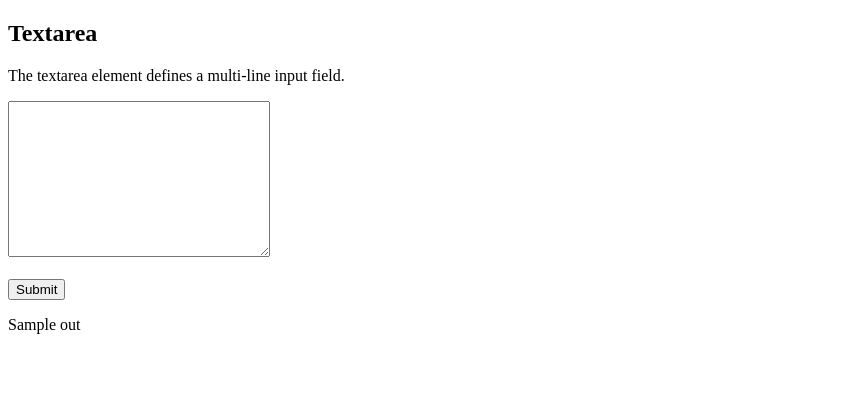
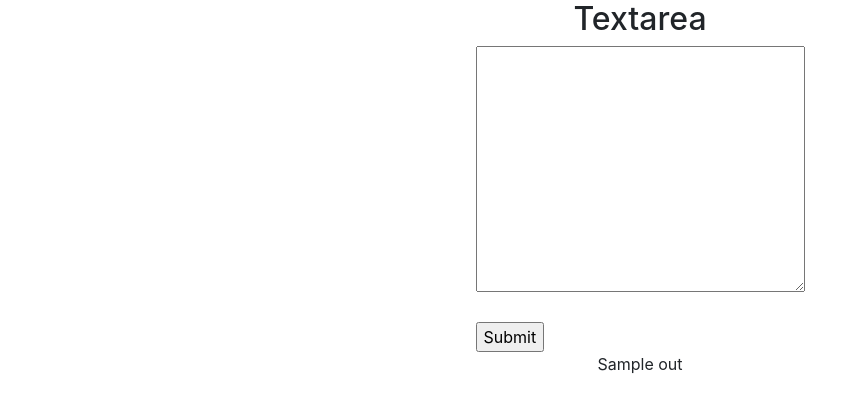
Before and after one commit to AlterLang/alter-sandbox, a Flask app: template templates/index.html in a window 1280 px wide. Shown: the top 413 px of the page, without its empty margins (0-860 px from the left). Run offline with Flask 2, Linux system fonts and the light colour scheme; the template is opened without the code that fills it: most values are stand-ins (such as "Sample title", 1, 10 or a date in 2020); some libraries are stand-ins or nearby versions.

Commit message:
centered

```diff
--- a/app.py
+++ b/app.py
@@ -1,8 +1,6 @@
 import os
 import random
 
-from datetime import datetime
-from cs50 import SQL
 from flask import Flask, flash, jsonify, redirect, render_template, request, session
 from flask_session import Session
 from tempfile import mkdtemp
--- a/templates/index.html
+++ b/templates/index.html
@@ -1,20 +1,34 @@
 <!DOCTYPE html>
 <html>
 
+<head>
+    <meta charset="utf-8">
+    <meta name="viewport" content="width=device-width, initial-scale=1, shrink-to-fit=no">
+    <link rel="stylesheet" href="https://maxcdn.bootstrapcdn.com/bootstrap/4.0.0/css/bootstrap.min.css"
+        integrity="sha384-Gn5384xqQ1aoWXA+058RXPxPg6fy4IWvTNh0E263XmFcJlSAwiGgFAW/dAiS6JXm" crossorigin="anonymous">
+    <link href="styles.css" rel="stylesheet">
+</head>
+
 <body>
+    <div class="container">
 
+        <div class="d-flex justify-content-center">
             <h2>Textarea</h2>
-    <p>The textarea element defines a multi-line input field.</p>
-
+        </div>
+        <div class="d-flex justify-content-center">
             <form action="./run" method="POST">
                 <textarea name="code" rows="10" cols="30"></textarea>
                 <br><br>
                 <input type="submit">
             </form>
-
+        </div>
         {% for i in out %}
+        <div class="d-flex justify-content-center">
             <p>{{ i }}</p>
+        </div>
         {% endfor %}
+    </div>
+    </div>
 </body>
 
 </html>
```
Also changed, not shown: 1 other file. Lines whose indentation alone changed are shown as unchanged.
